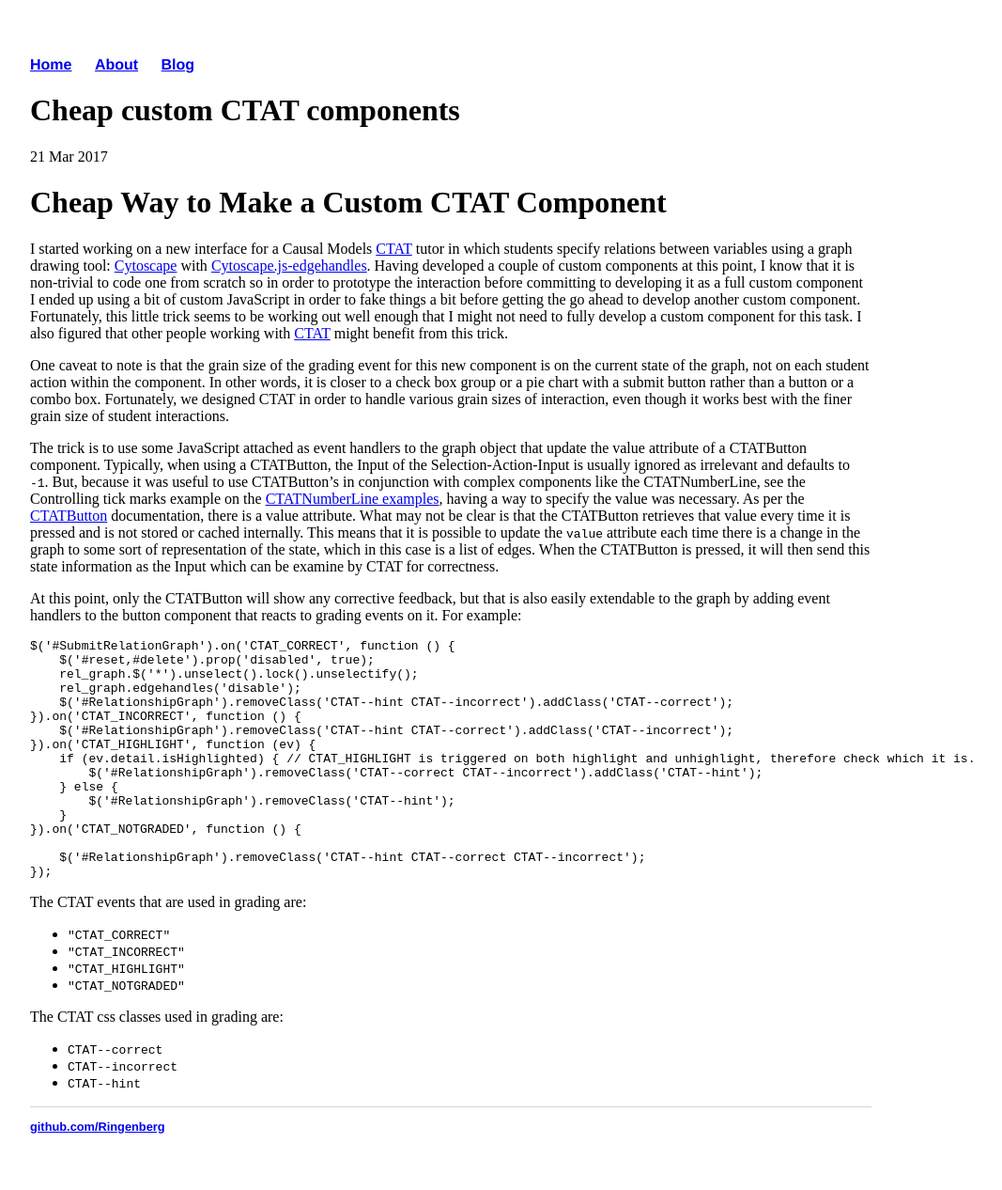
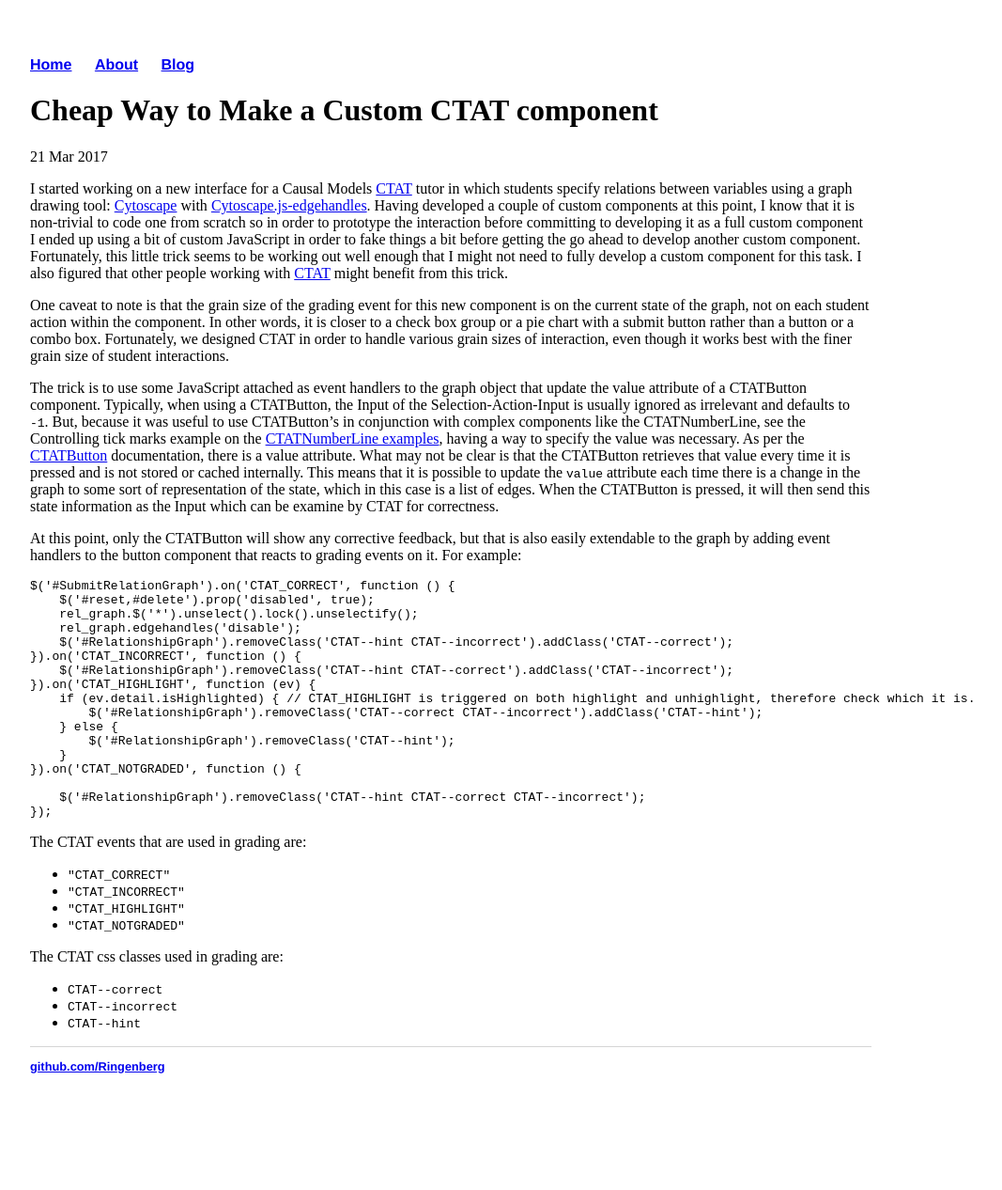
Before and after one commit to Ringenberg/Ringenberg.github.io, a Jekyll site: the page built from _posts/2017-03-21-Cheap-CTAT-Component.md, in a window 1280 px wide. Shown: the whole page at 94% size, without its empty margins (160-1227 px from the left). Built offline with Jekyll 4.4.1, drawn with Linux system fonts in a browser that asks for light colours; after the commit the page ends 1202 px from its top, so only the background shows below that.

Commit message:
Fixed title on newest post.

```diff
--- a/_posts/2017-03-21-Cheap-CTAT-Component.md
+++ b/_posts/2017-03-21-Cheap-CTAT-Component.md
@@ -1,11 +1,9 @@
 ---
 layout: post
-title: "Cheap custom CTAT components"
+title: "Cheap Way to Make a Custom CTAT component"
 author: Michael Ringenberg
 date: 2017-03-21
 ---
-# Cheap Way to Make a Custom CTAT Component
-
 I started working on a new interface for a Causal Models
 [CTAT](https://github.com/CMUCTAT/CTAT/) tutor in which
 students specify relations between variables using a graph drawing tool:
```
